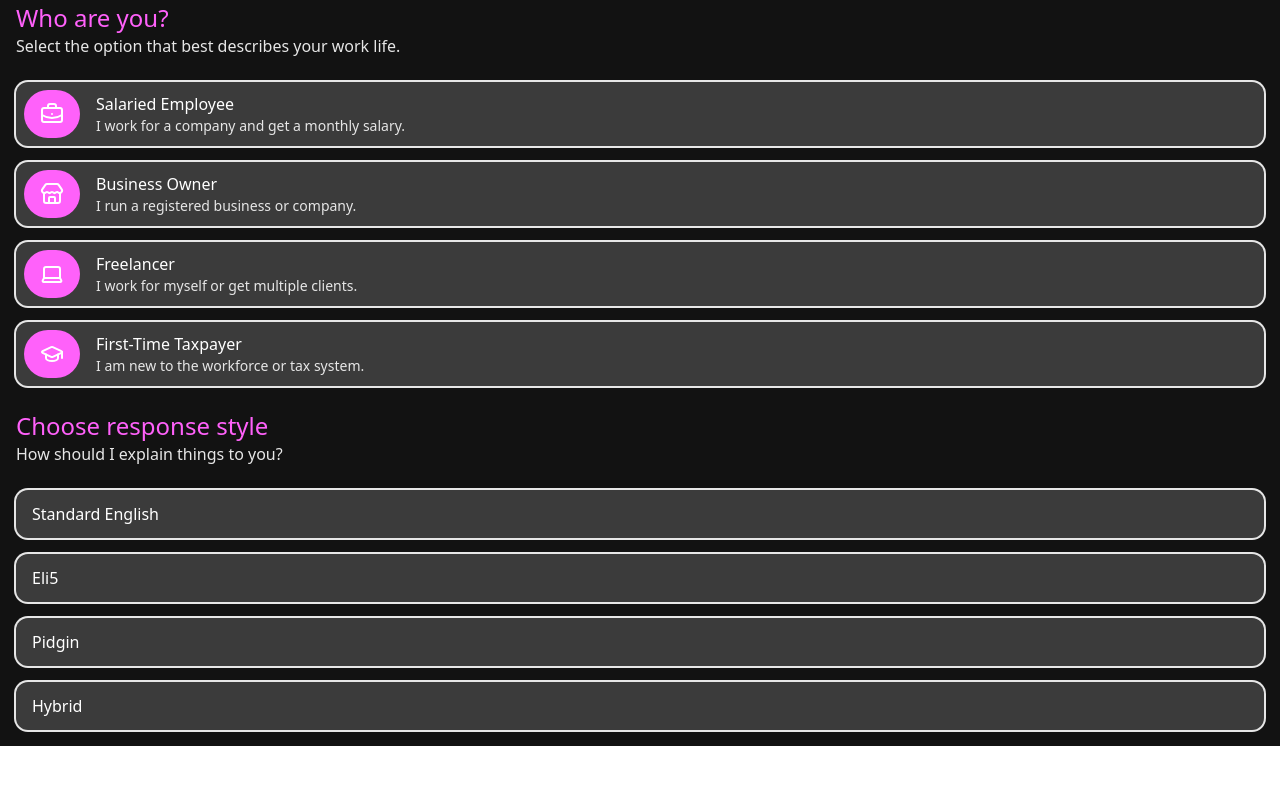
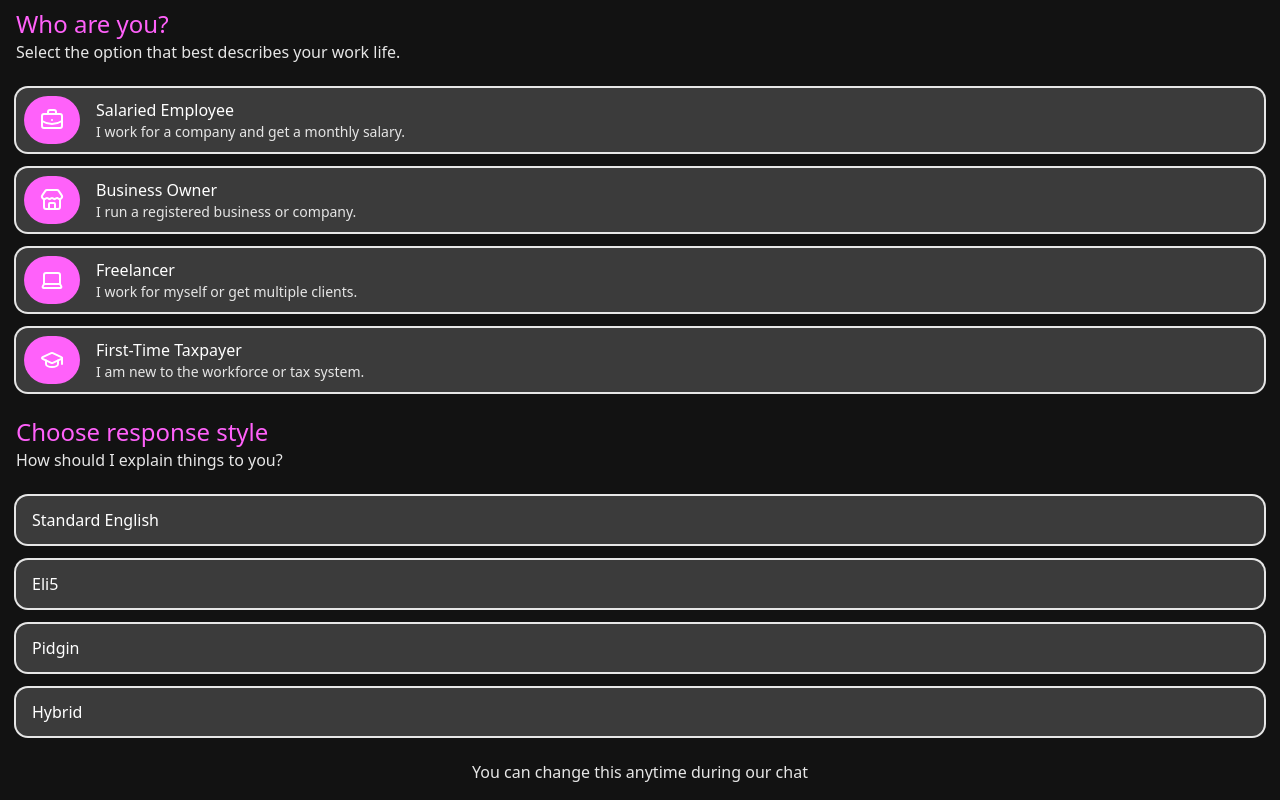
Before and after one commit to hassanismailtech/tax-mate, a React (Vite) app: page /setup in a window 1280 px wide. Shown: the part 198-998 px from the top of the page. Before the commit the page ends 944 px from the top, so only its background shows below. Built offline with nearby package versions, Linux system fonts and the light colour scheme.

Commit message:
feat(pages/usersetup): update UserSetup page

```diff
--- a/src/pages/UserSetup/UserSetup.jsx
+++ b/src/pages/UserSetup/UserSetup.jsx
@@ -12,6 +12,7 @@ export default function UserSetup() {
 
   return (
     <main className="p-4 flex flex-col gap-6">
+      <header>
         <button
           className="text-[hsl(var(--color-accent))] cursor-pointer"
           onClick={handleclick}
@@ -19,6 +20,7 @@ export default function UserSetup() {
         >
           <ArrowLeft />
         </button>
+      </header>
 
       <section className="flex flex-col gap-6">
         <header>
@@ -44,6 +46,12 @@ export default function UserSetup() {
         </header>
 
         <ResponseStyleSelector />
+
+        <footer className="flex flex-col items-center">
+          <p className="text-md text-[hsl(var(--color-secondary))]">
+            You can change this anytime during our chat
+          </p>
+        </footer>
       </section>
     </main>
   );
```
Lines whose indentation alone changed are shown as unchanged.
